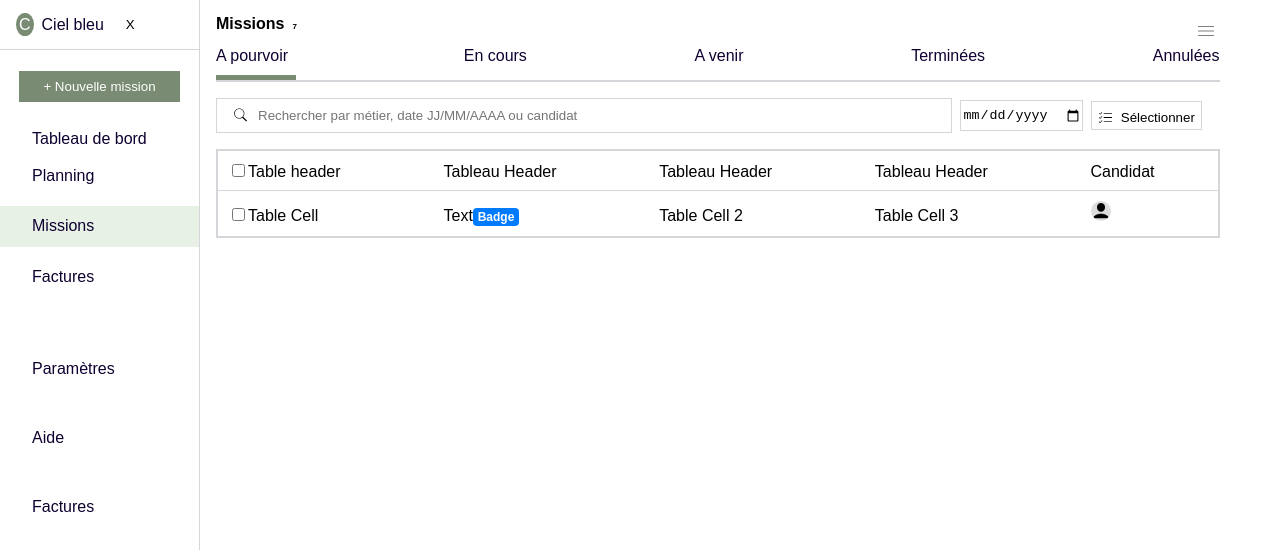
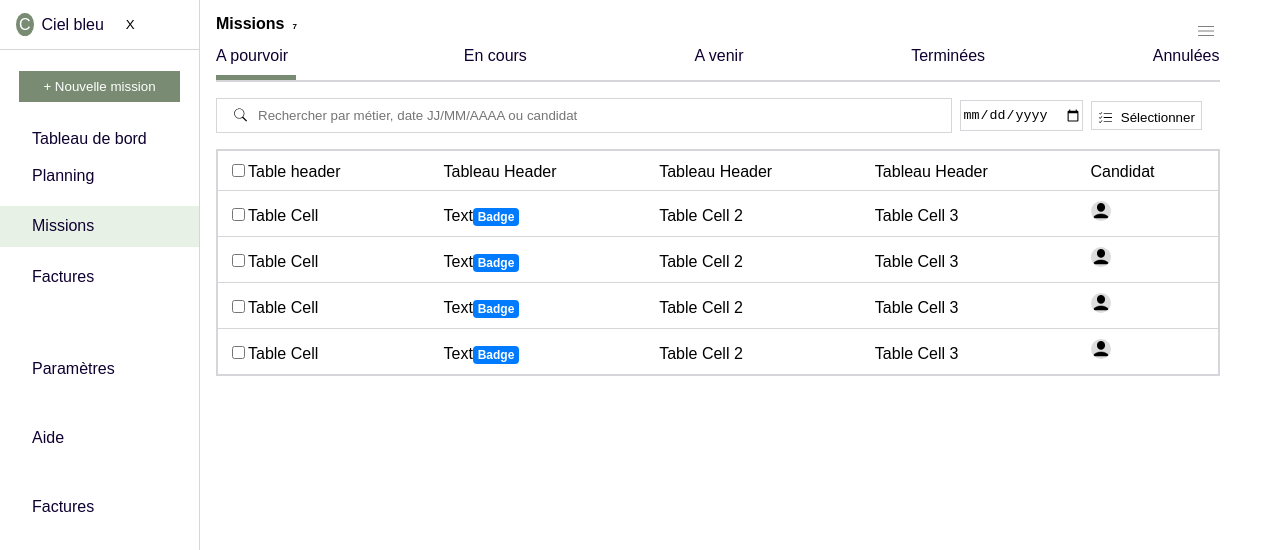
Before and after one commit to Sarah-Emidio/Missions, a React (Vite) app: page / in a window 1280 px wide. Shown: the top 550 px of the page. Built offline with nearby package versions, Linux system fonts and the light colour scheme.

Commit message:
ajout de lignes supplementaires dans le tableau

```diff
--- a/src/components/App/Tables/Tables.js
+++ b/src/components/App/Tables/Tables.js
@@ -23,6 +23,27 @@ const Tables = () => {
                         <td className="table__cell">Table Cell 3</td>
                         <td className="table__cell"><img className="table__img" src={Candidat} alt=""  /></td>
                     </tr>
+                    <tr className="table__row">
+                        <td className="table__cell"><input type="checkbox" />Table Cell</td>
+                        <td className="table__cell">Text<span className="badge"> Badge</span></td>
+                        <td className="table__cell">Table Cell 2</td>
+                        <td className="table__cell">Table Cell 3</td>
+                        <td className="table__cell"><img className="table__img" src={Candidat} alt=""  /></td>
+                    </tr>
+                    <tr className="table__row">
+                        <td className="table__cell"><input type="checkbox" />Table Cell</td>
+                        <td className="table__cell">Text<span className="badge"> Badge</span></td>
+                        <td className="table__cell">Table Cell 2</td>
+                        <td className="table__cell">Table Cell 3</td>
+                        <td className="table__cell"><img className="table__img" src={Candidat} alt=""  /></td>
+                    </tr>
+                    <tr className="table__row">
+                        <td className="table__cell"><input type="checkbox" />Table Cell</td>
+                        <td className="table__cell">Text<span className="badge"> Badge</span></td>
+                        <td className="table__cell">Table Cell 2</td>
+                        <td className="table__cell">Table Cell 3</td>
+                        <td className="table__cell"><img className="table__img" src={Candidat} alt=""  /></td>
+                    </tr>
                 </tbody>
             </table>
         </div>
```
